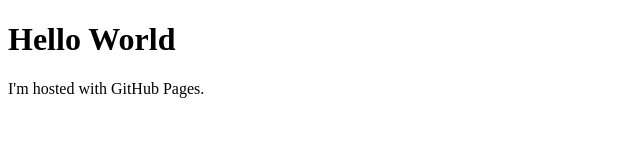
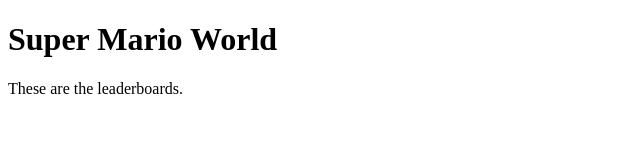
Before and after one commit to smwspeedruns/smwspeedruns.github.io, a plain HTML site: page index.html in a window 1280 px wide. Shown: the whole page, without its empty margins (0-640 px from the left). Drawn offline with Linux system fonts and the light colour scheme.

Commit message:
test commit

```diff
--- a/index.html
+++ b/index.html
@@ -1,7 +1,7 @@
 <!DOCTYPE html>
 <html>
 <body>
-<h1>Hello World</h1>
-<p>I'm hosted with GitHub Pages.</p>
+<h1>Super Mario World</h1>
+<p>These are the leaderboards.</p>
 </body>
 </html>
```
